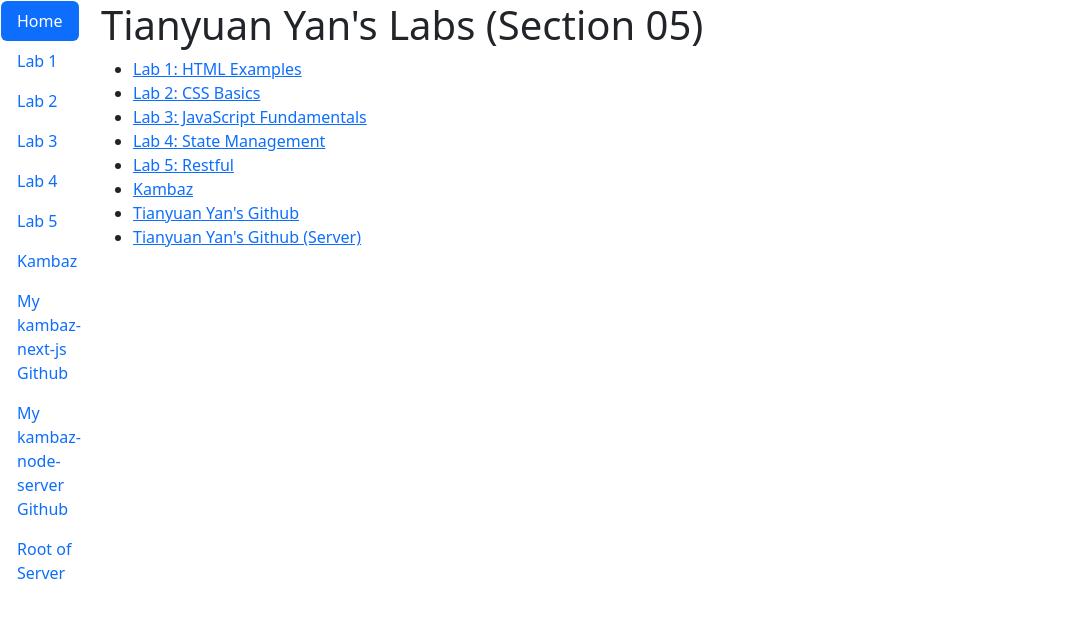
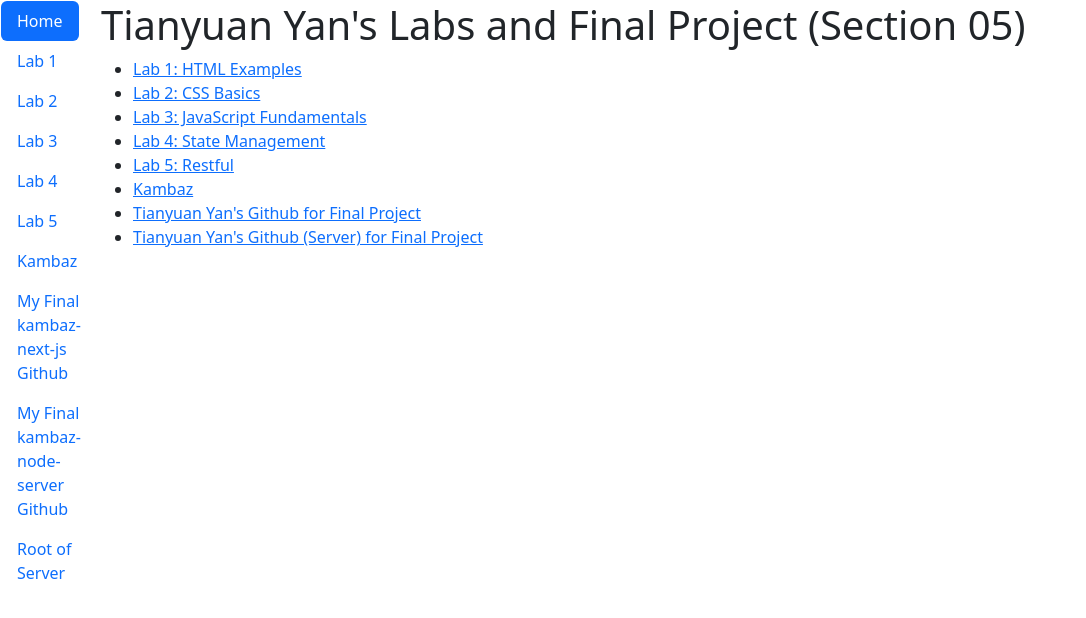
Before and after one commit to JerryYanTY/kambaz-next-js, a Next.js app: page /Labs in a window 1280 px wide. Shown: the top 618 px of the page, without its empty margins (0-1086 px from the left). Built offline with nearby package versions, Linux system fonts and the light colour scheme.

Commit message:
Changed Landing Page

```diff
--- a/app/Labs/TOC.tsx
+++ b/app/Labs/TOC.tsx
@@ -35,12 +35,12 @@
       Kambaz </NavLink>
   </NavItem>
   <NavItem>
-    <NavLink href="https://github.com/JerryYanTY/kambaz-next-js/tree/a5" as={Link}>
-      My kambaz-next-js Github </NavLink>
+    <NavLink href="https://github.com/JerryYanTY/kambaz-next-js/tree/Final(quiz)" as={Link}>
+      My Final kambaz-next-js Github </NavLink>
   </NavItem>
   <NavItem>
-    <NavLink href="https://github.com/JerryYanTY/kambaz-node-server-app/tree/a5" as={Link}>
-      My kambaz-node-server Github </NavLink>
+    <NavLink href="https://github.com/JerryYanTY/kambaz-node-server-app/tree/Final(Quiz)" as={Link}>
+      My Final kambaz-node-server Github </NavLink>
   </NavItem>
   <NavItem>
     <NavLink href="https://kambaz-node-server-app-rbtv.onrender.com/" as={Link}>
--- a/app/Labs/page.tsx
+++ b/app/Labs/page.tsx
@@ -2,7 +2,7 @@
 export default function Labs() {
   return (
     <div id="wd-labs">
-      <h1>Tianyuan Yan&apos;s Labs (Section 05)</h1>
+      <h1>Tianyuan Yan&apos;s Labs and Final Project (Section 05)</h1>
       <ul>
         <li>
           <Link href="/Labs/Lab1" id="wd-lab1-link">
@@ -35,13 +35,13 @@
           </Link>
         </li>
         <li>
-          <Link href="https://github.com/JerryYanTY/kambaz-next-js" id = "wd-github-link">
-          Tianyuan Yan&apos;s Github
+          <Link href="https://github.com/JerryYanTY/kambaz-next-js/tree/Final(quiz)" id = "wd-github-link">
+          Tianyuan Yan&apos;s Github for Final Project
           </Link>
         </li>
         <li>
-          <Link href="https://github.com/JerryYanTY/kambaz-node-server-app/tree/a5" id = "wd-github-link">
-          Tianyuan Yan&apos;s Github (Server)
+          <Link href="https://github.com/JerryYanTY/kambaz-node-server-app/tree/Final(Quiz)" id = "wd-github-link">
+          Tianyuan Yan&apos;s Github (Server) for Final Project
           </Link>
         </li>
       </ul>
--- /dev/null
+++ b/app/page.tsx
@@ -0,0 +1,4 @@
+import { redirect } from "next/navigation";
+export default function landing() {
+  redirect("/Labs");
+}
```
